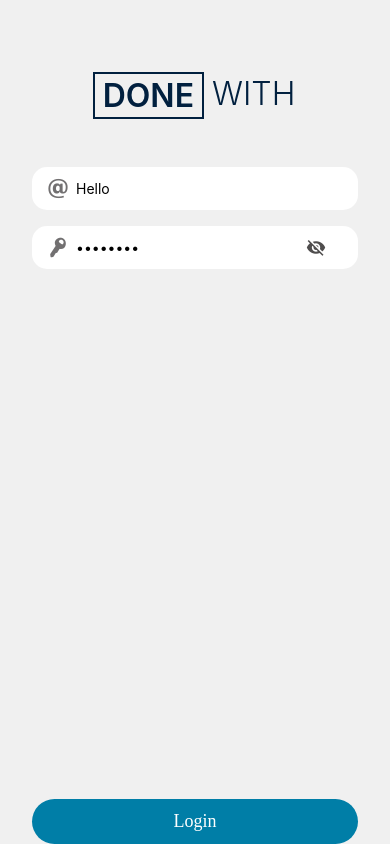
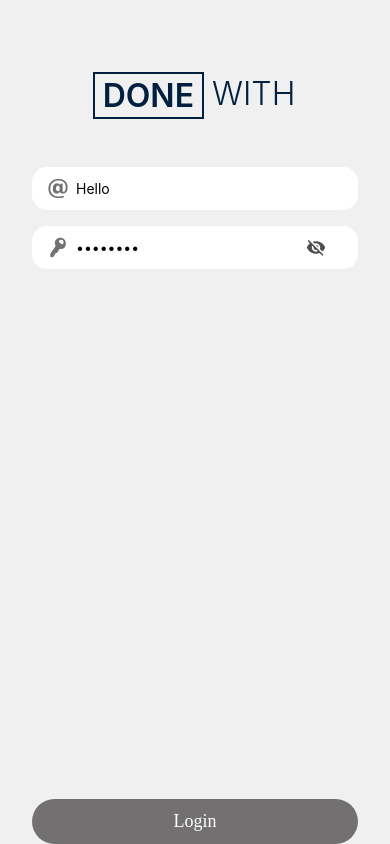
Before and after one commit to LeonelKero/done-with, a React Native app: screen / in a window 390 px wide. Built offline with nearby package versions, Linux system fonts and the light colour scheme.

Commit message:
Disable button component by default

```diff
--- a/app/components/button/DWButton.tsx
+++ b/app/components/button/DWButton.tsx
@@ -3,10 +3,16 @@ import { StyleSheet, TouchableHighlight } from "react-native";
 import color from "../../config/color";
 import DWText from "../text/DWText";
 
-const DWButton = ({ btnText, customStyle, handleSignInPressed }) => {
+const DWButton = ({
+  btnText,
+  customStyle,
+  handleSignInPressed,
+  disabled = true,
+}) => {
   return (
     <TouchableHighlight
-      style={[styles.container, customStyle]}
+      disabled={disabled}
+      style={[styles.container, customStyle, disabled ? {backgroundColor: color.gray} : {}]}
       onPress={handleSignInPressed}
     >
       <DWText customStyle={styles.txt}>{btnText}</DWText>
```
